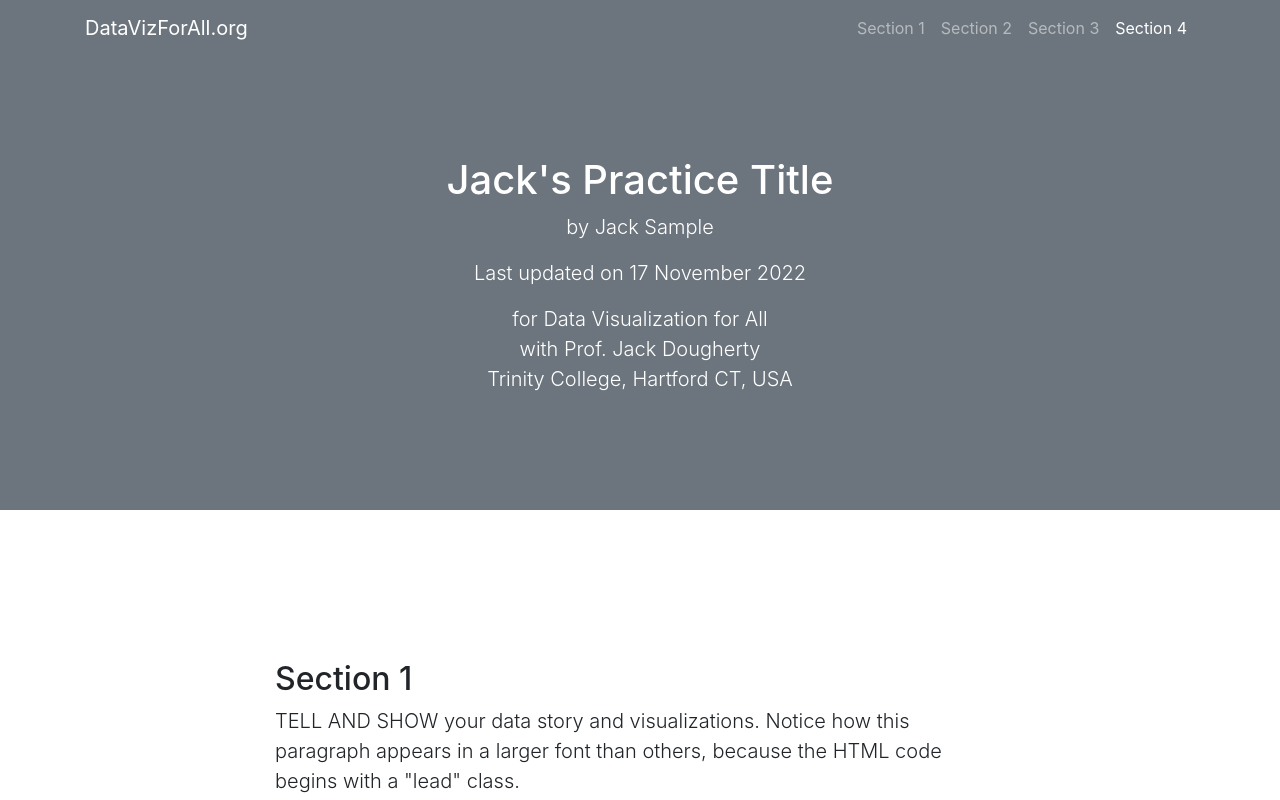
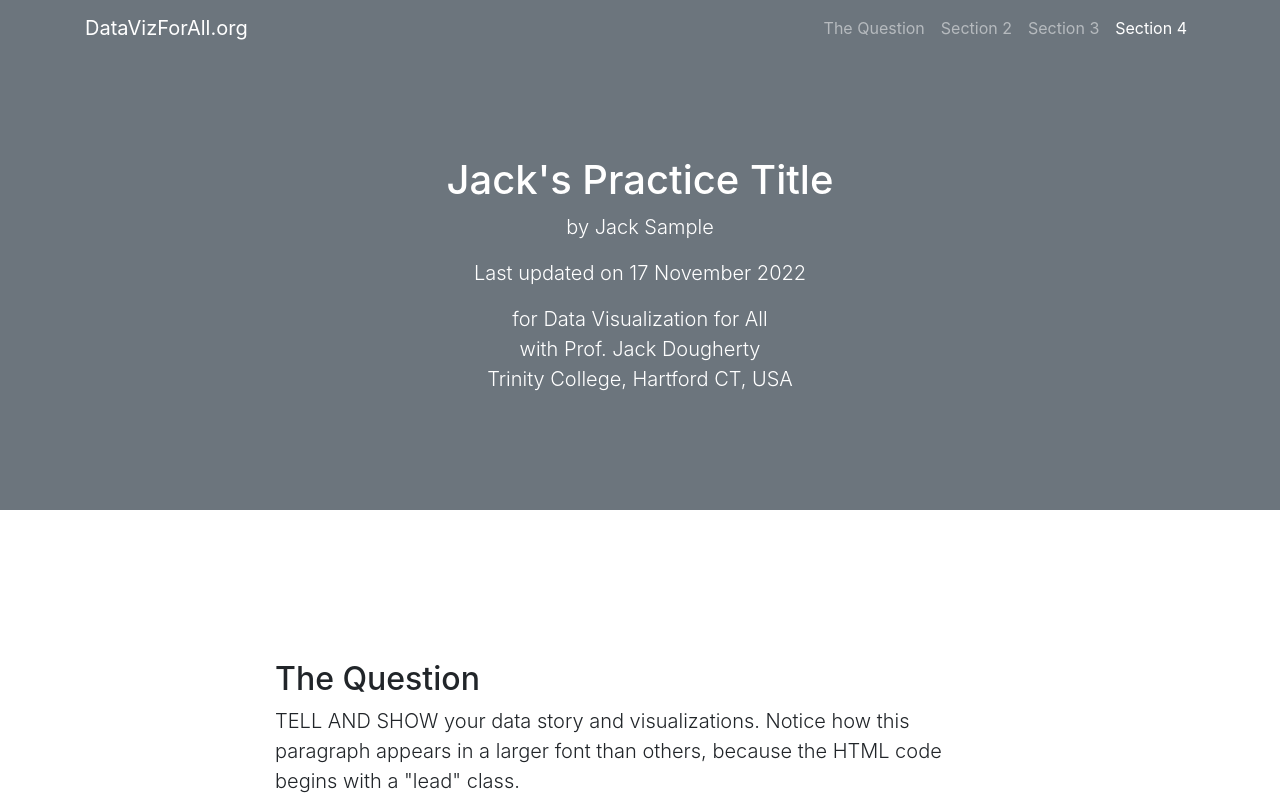
Before and after one commit to JackDougherty/jack-sample-story, a plain HTML site: page index.html in a window 1280 px wide. Shown: the top 800 px of the page. Drawn offline with nearby package versions, Linux system fonts and the light colour scheme.

Commit message:
Update index.html

```diff
--- a/index.html
+++ b/index.html
@@ -34,7 +34,7 @@
       <div class="collapse navbar-collapse" id="navbarResponsive">
         <ul class="navbar-nav ml-auto">
           <li class="nav-item">
-            <a class="nav-link js-scroll-trigger" href="#section1">Section 1</a>
+            <a class="nav-link js-scroll-trigger" href="#section1">The Question</a>
           </li>
           <li class="nav-item">
             <a class="nav-link js-scroll-trigger" href="#section2">Section 2</a>
@@ -65,7 +65,7 @@
     <div class="container">
       <div class="row">
         <div class="col-lg-8 mx-auto">
-          <h2>Section 1</h2>
+          <h2>The Question</h2>
           <p class="lead">TELL AND SHOW your data story and visualizations. Notice how this paragraph appears in a larger font than others, because the HTML code begins with a "lead" class.</p>
 
           <p>Compose your data story in your Google Doc, because it's easier to write and edit, especially when working with other people. When you're ready, go to this <a href="https://github.com/DataVizForAll/dataviz-story-template">GitHub dataviz-story-template repo</a> to create your own version, and publish it online using Settings > Pages. When your version is published, copy and paste the link into your README file so you can easily click it.</p>
```
